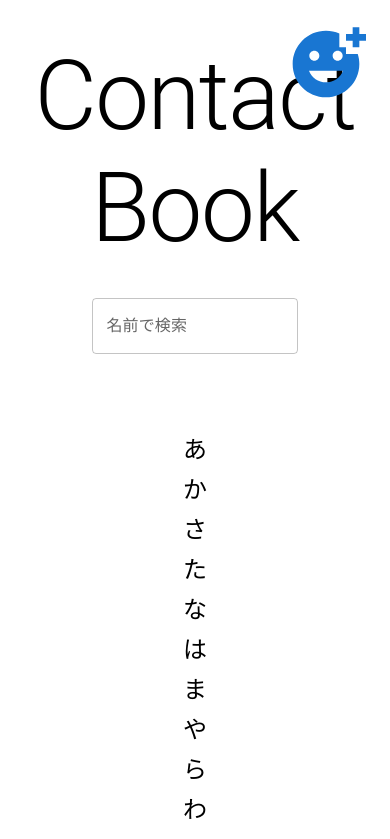
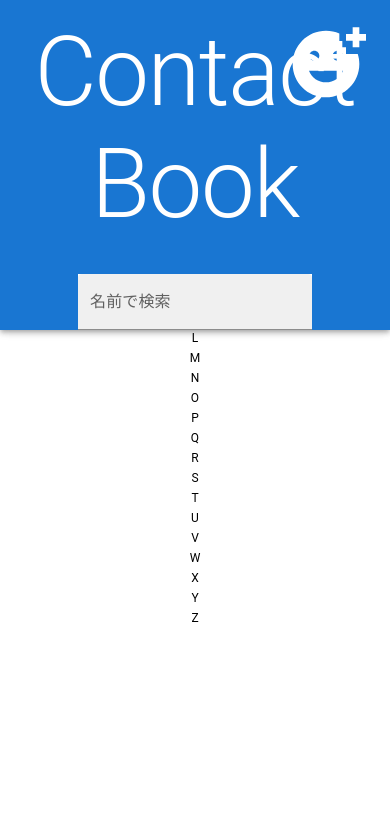
Before and after one commit to N-193Practice/TS_Contact_Book, a React (Vite) app: page / in a window 390 px wide. Shown: the top 839 px of the page. Built offline with nearby package versions, Linux system fonts and the light colour scheme.

Commit message:
デザイン&新規・編集のロジック修正

```diff
--- a/src/components/AlphabetBar.tsx
+++ b/src/components/AlphabetBar.tsx
@@ -1,10 +1,12 @@
 import React from 'react';
 import { Box, Typography } from '@mui/material';
 
+// AlphabetBarProps という名前の型を定義する
 type AlphabetBarProps = {
   onClick: (letter: string) => void;
 };
 
+// AlphabetBarProps 型の引数を受け取る AlphabetBar コンポーネントを定義する
 const AlphabetBar = ({ onClick }: AlphabetBarProps) => {
   const characters = [
     'あ',
@@ -58,8 +60,17 @@ const AlphabetBar = ({ onClick }: AlphabetBarProps) => {
         bgcolor: 'white',
         padding: 2,
         borderRadius: 2,
+        '@media (max-width: 600px)': {
+          position: 'sticky',
+          right: 0,
+          top: '50%',
+          transform: 'translateY(-50%)',
+          height: 'auto',
+          padding: 1,
+        },
       }}
     >
+      {/* characters 配列の各要素を表示する */}
       {characters.map((char) => (
         <Typography
           key={char}
@@ -69,6 +80,10 @@ const AlphabetBar = ({ onClick }: AlphabetBarProps) => {
             cursor: 'pointer',
             padding: '4px',
             '&:hover': { fontWeight: 'bold', color: 'secondary.main' },
+            '@media (max-width: 600px)': {
+              fontSize: '0.75rem',
+              padding: '2px',
+            },
           }}
         >
           {char}
--- a/src/components/ContactFormDialog.tsx
+++ b/src/components/ContactFormDialog.tsx
@@ -11,13 +11,15 @@ import Contact from '../models/Contact';
 import { saveContacts, getContacts } from '../utils/localStorage';
 import { v4 as uuidv4 } from 'uuid';
 
+// ContactFormDialogProps という名前の型を定義する
 type ContactFormDialogProps = {
   open: boolean;
   onClose: () => void;
-  contact?: Contact | null;
   onSaveSuccess: () => void;
+  contact: Contact | null;
 };
 
+// ContactFormDialogProps 型の引数を受け取る ContactFormDialog コンポーネントを定義する
 function ContactFormDialog({
   open,
   onClose,
@@ -28,6 +30,7 @@ function ContactFormDialog({
   const [phone, setPhone] = useState('');
   const [memo, setMemo] = useState('');
 
+  // contact が存在する場合は初期値を設定する
   useEffect(() => {
     if (contact) {
       setName(contact.name);
@@ -40,33 +43,51 @@ function ContactFormDialog({
     }
   }, [contact]);
 
-  const handleSave = () => {
-    if (!name || !phone) {
-      alert('名前と電話番号を入力してください');
-      return;
+  // 入力された名前と電話番号が正しいかチェックする
+  const validateInput = () => {
+    const trimmedName = name.trim();
+    const trimmedPhone = phone.trim();
+
+    if (!trimmedName || !trimmedPhone) {
+      alert('名前と電話番号は必須です');
+      return false;
     }
 
+    const contacts = getContacts();
+
+    if (!contact) {
+      // 新規登録の場合
+      if (contacts.some((c) => c.name === trimmedName)) {
+        alert('この名前の連絡先は既に存在します');
+        return false;
+      }
+    }
+    return true;
+  };
+
+  // 保存ボタンを押したときに呼び出される関数
+  const handleSave = () => {
+    if (!validateInput()) return;
+
     let contacts = getContacts();
+    const newContact: Contact = {
+      id: contact ? contact.id : uuidv4(),
+      name,
+      phone,
+      memo,
+    };
 
     if (contact) {
       // 編集モード
-      contacts = contacts.map((c) =>
-        c.id === contact.id ? { ...c, name, phone, memo } : c
-      );
+      contacts = contacts.map((c) => (c.id === contact.id ? newContact : c));
     } else {
       // 新規登録
-      if (contacts.some((c) => c.name === name)) {
-        alert('同じ名前の連絡先が既に存在します');
-        return;
-      }
-      contacts.push({ id: uuidv4(), name, phone, memo });
+      contacts.push(newContact);
     }
-
     saveContacts(contacts);
     onSaveSuccess();
     onClose();
   };
-
   return (
     <Dialog open={open} onClose={onClose} maxWidth="sm" fullWidth>
       <DialogTitle>
@@ -76,6 +97,7 @@ function ContactFormDialog({
         <TextField
           fullWidth
           label="名前"
+          type="text"
           variant="outlined"
           margin="normal"
           value={name}
@@ -84,6 +106,7 @@ function ContactFormDialog({
         <TextField
           fullWidth
           label="電話番号"
+          inputMode="numeric"
           variant="outlined"
           margin="normal"
           value={phone}
@@ -92,6 +115,7 @@ function ContactFormDialog({
         <TextField
           fullWidth
           label="メモ"
+          type="text"
           variant="outlined"
           margin="normal"
           value={memo}
@@ -99,9 +123,7 @@ function ContactFormDialog({
         />
       </DialogContent>
       <DialogActions>
-        <Button onClick={onClose} color="secondary">
-          キャンセル
-        </Button>
+        <Button onClick={onClose}>キャンセル</Button>
         <Button onClick={handleSave} color="primary">
           保存
         </Button>
@@ -109,5 +131,4 @@ function ContactFormDialog({
     </Dialog>
   );
 }
-
 export default ContactFormDialog;
--- a/src/components/ContactList.tsx
+++ b/src/components/ContactList.tsx
@@ -10,14 +10,18 @@ import {
 } from '@mui/material';
 import EditIcon from '@mui/icons-material/Edit';
 
+// ContactListProps という名前の型を定義する
 type ContactListProps = {
   contacts: { [key: string]: Contact[] };
   listRefs: React.MutableRefObject<{ [key: string]: HTMLLIElement | null }>;
   onEdit: (contact: Contact) => void;
 };
+
+// ContactListProps 型の引数を受け取る ContactList コンポーネントを定義する
 function ContactList({ contacts, listRefs, onEdit }: ContactListProps) {
   return (
     <List sx={{ padding: '10px' }}>
+      {/* contactsオブジェクトの各キー (alphabet)に対応するグループをループして表示する */}
       {Object.entries(contacts).map(([letter, group]) => (
         <ListItem
           key={letter}
@@ -59,5 +63,4 @@ function ContactList({ contacts, listRefs, onEdit }: ContactListProps) {
     </List>
   );
 }
-
 export default ContactList;
--- a/src/components/SearchBar.tsx
+++ b/src/components/SearchBar.tsx
@@ -1,10 +1,12 @@
 import React from 'react';
 import { TextField } from '@mui/material';
 
+// SearchBarProps という名前の型を定義する
 type SearchBarProps = {
   onSearch: (query: string) => void;
 };
 
+// SearchBarProps 型の引数を受け取る SearchBar コンポーネントを定義する
 function SearchBar({ onSearch }: SearchBarProps) {
   const handleInputChange = (e: React.ChangeEvent<HTMLInputElement>) => {
     onSearch(e.target.value);
@@ -13,7 +15,7 @@ function SearchBar({ onSearch }: SearchBarProps) {
   return (
     <TextField
       label="名前で検索"
-      variant="outlined"
+      variant="filled"
       fullWidth
       sx={{
         maxWidth: '60%',
@@ -26,5 +28,4 @@ function SearchBar({ onSearch }: SearchBarProps) {
     />
   );
 }
-
 export default SearchBar;
--- a/src/pages/Home.tsx
+++ b/src/pages/Home.tsx
@@ -5,10 +5,9 @@ import ContactList from '../components/ContactList';
 import SearchBar from '../components/SearchBar';
 import AlphabetBar from '../components/AlphabetBar';
 import ContactFormDialog from '../components/ContactFormDialog';
-import { Container, Typography } from '@mui/material';
+import { Container, Typography, IconButton, AppBar } from '@mui/material';
+import AddReactionIcon from '@mui/icons-material/AddReaction';
 import Grid from '@mui/material/Grid2';
-import IconButton from '@mui/material/IconButton';
-import AddReactionIcon from '@mui/icons-material/AddReaction';
 function Home() {
   const [contacts, setContacts] = useState<Contact[]>([]);
   const [searchQuery, setSearchQuery] = useState('');
@@ -16,35 +15,44 @@ function Home() {
   const [openDialog, setOpenDialog] = useState(false);
   const [editContact, setEditContact] = useState<Contact | null>(null);
 
+  // contacts をロードする
   useEffect(() => {
     setContacts(getContacts());
   }, []);
 
+  // SearchBarで使うために、検索クエリをセットする
   const handleSearch = (query: string) => {
     setSearchQuery(query);
   };
 
+  // Contactの新規作成ダイアログを開く
   const handleNewContact = () => {
-    setEditContact(null);
-    setOpenDialog(true);
+    setEditContact(null); //明示的に「空の値」を意味し、リセット
+    setOpenDialog(true); //Dialog開く
   };
 
+  // Contactの編集ダイアログを開く
   const handleEditContact = (contact: Contact) => {
-    setEditContact(contact);
-    setOpenDialog(true);
+    setEditContact(contact); //既存のcontactをセット
+    setOpenDialog(true); //Dialog開く
   };
 
+  // TODO: 削除の処理を追加する;
+
+  // Contactの保存が成功したときに、ダイアログを閉じて、contactsを更新する
   const handleSaveSuccess = () => {
-    setContacts(getContacts());
-    setOpenDialog(false);
+    setContacts(getContacts()); //Saveの関数呼ぶ(utilsに定義)
+    setOpenDialog(false); //ダイアログ閉じる
   };
 
+  // SearchBarで使うために、名前に検索クエリを含むコンタクトをフィルタリングする
   const filteredContacts = contacts
     .filter((contact) =>
       contact.name.toLowerCase().includes(searchQuery.toLowerCase())
     )
     .sort((a, b) => a.name.localeCompare(b.name, 'ja'));
 
+  // AlphabetBar で使うために、クリックした文字に対応するリストをスクロールする
   const handleAlphabetClick = (letter: string) => {
     listRefs.current[letter]?.scrollIntoView({
       behavior: 'smooth',
@@ -52,6 +60,7 @@ function Home() {
     });
   };
 
+  // AlphabetBar で使うために、名前の先頭文字でグループ化する
   const groupedContacts = filteredContacts.reduce((acc, contact) => {
     const firstChar = contact.name[0].toUpperCase();
 
@@ -80,15 +89,20 @@ function Home() {
       ? 'わ'
       : '#';
 
+    // グループ化したコンタクトをオブジェクトに変換する
     if (!acc[firstLetter]) acc[firstLetter] = [];
     acc[firstLetter].push(contact);
     return acc;
   }, {} as { [key: string]: Contact[] });
 
   return (
-    <Container maxWidth="xl" sx={{ height: '100vh', paddingTop: 4 }}>
+    <Container maxWidth="xl" sx={{ height: '100vh', paddingTop: 8 }}>
+      <AppBar
+        position="fixed"
+        sx={{ zIndex: (theme) => theme.zIndex.drawer + 1, paddingTop: 2 }}
+      >
         <IconButton
-        color="primary"
+          color="inherit"
           aria-label="新規作成"
           onClick={handleNewContact}
           sx={{ position: 'absolute', top: 16, right: 16, fontSize: '5rem' }}
@@ -99,7 +113,8 @@ function Home() {
           Contact Book
         </Typography>
         <SearchBar onSearch={handleSearch} />
-      <Grid container spacing={2} sx={{ marginTop: 3 }}>
+      </AppBar>
+      <Grid container spacing={2} sx={{ marginTop: 20 }}>
         <Grid size={{ xs: 12, md: 10 }}>
           <ContactList
             contacts={groupedContacts}
@@ -111,12 +126,11 @@ function Home() {
           <AlphabetBar onClick={handleAlphabetClick} />
         </Grid>
       </Grid>
-      {/* ポップアップコンポーネント */}
       <ContactFormDialog
         open={openDialog}
         onClose={() => setOpenDialog(false)}
+        onSaveSuccess={handleSaveSuccess}
         contact={editContact}
-        onSaveSuccess={handleSaveSuccess}
       />
     </Container>
   );
```
Lines whose indentation alone changed are shown as unchanged.
